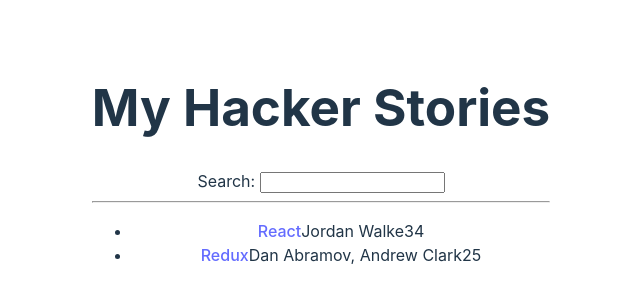
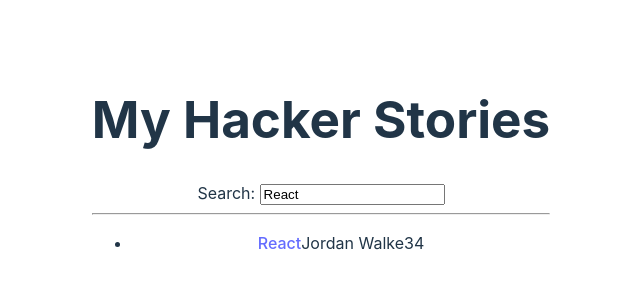
Before and after one commit to bangsluke/hacker-stories, a React (Vite) app: page / in a window 1280 px wide. Shown: the part 236-536 px from the top of the page, without its empty margins (319-959 px from the left). Built offline with nearby package versions, Linux system fonts and the light colour scheme.

Commit message:
p67 React Controlled Components

```diff
--- a/src/App.tsx
+++ b/src/App.tsx
@@ -32,7 +32,7 @@
 		},
 	];
 
-	const [searchTerm, setSearchTerm] = React.useState("");
+	const [searchTerm, setSearchTerm] = React.useState("React");
 
 	const handleSearch = (event: React.ChangeEvent<HTMLInputElement>) => {
 		setSearchTerm(event.target.value);
@@ -44,7 +44,7 @@
 		<div>
 			<h1>My Hacker Stories</h1>
 
-			<Search onSearch={handleSearch} />
+			<Search search={searchTerm} onSearch={handleSearch} />
 
 			<hr />
 
@@ -54,13 +54,14 @@
 };
 
 type SearchProps = {
+	search: string;
 	onSearch: (event: React.ChangeEvent<HTMLInputElement>) => void;
 };
 
 const Search: React.FC<SearchProps> = (props) => (
 	<div>
 		<label htmlFor='search'>Search: </label>
-		<input id='search' type='text' onChange={props.onSearch} />
+		<input id='search' type='text' value={props.search} onChange={props.onSearch} />
 	</div>
 );
 
```
